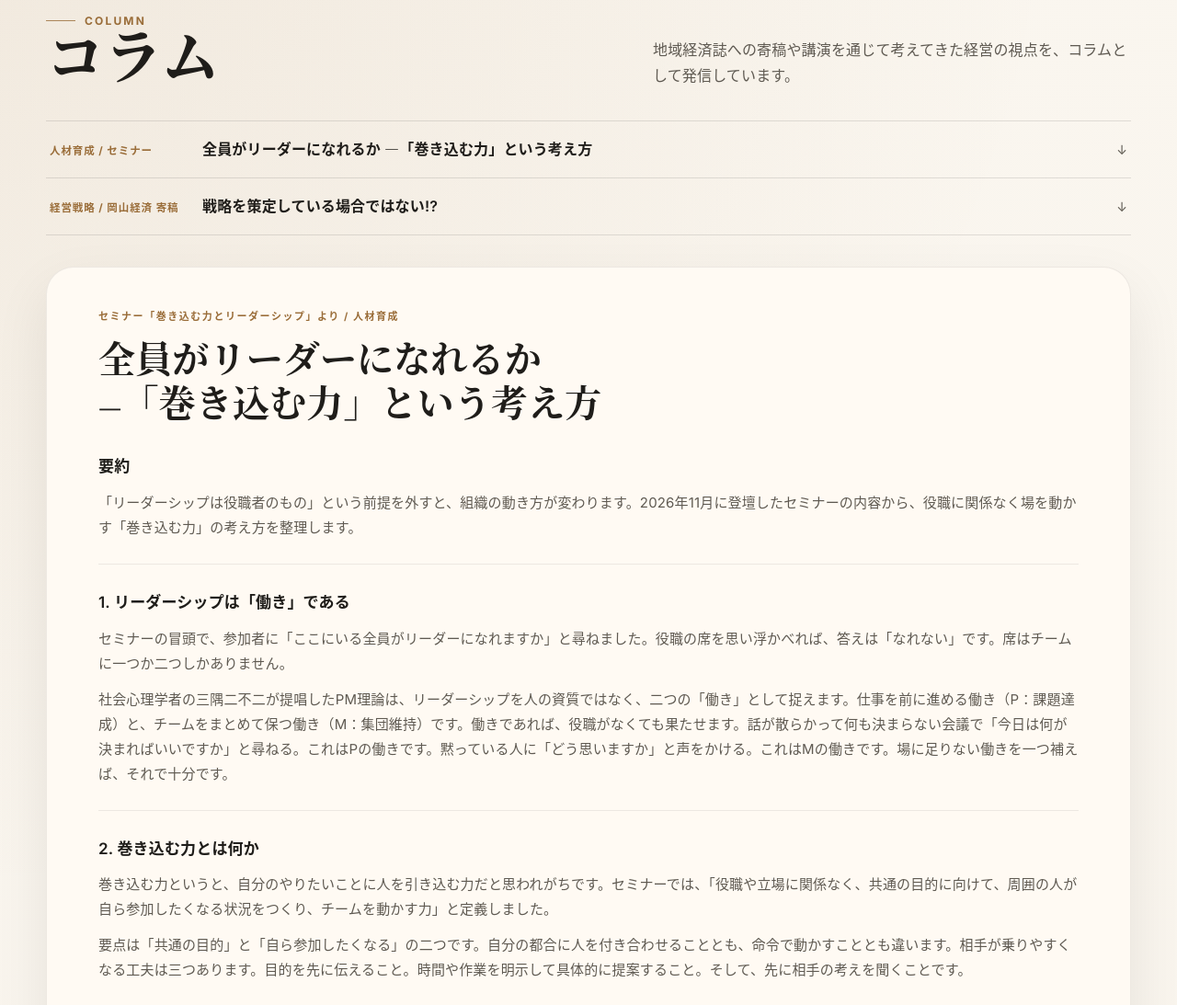
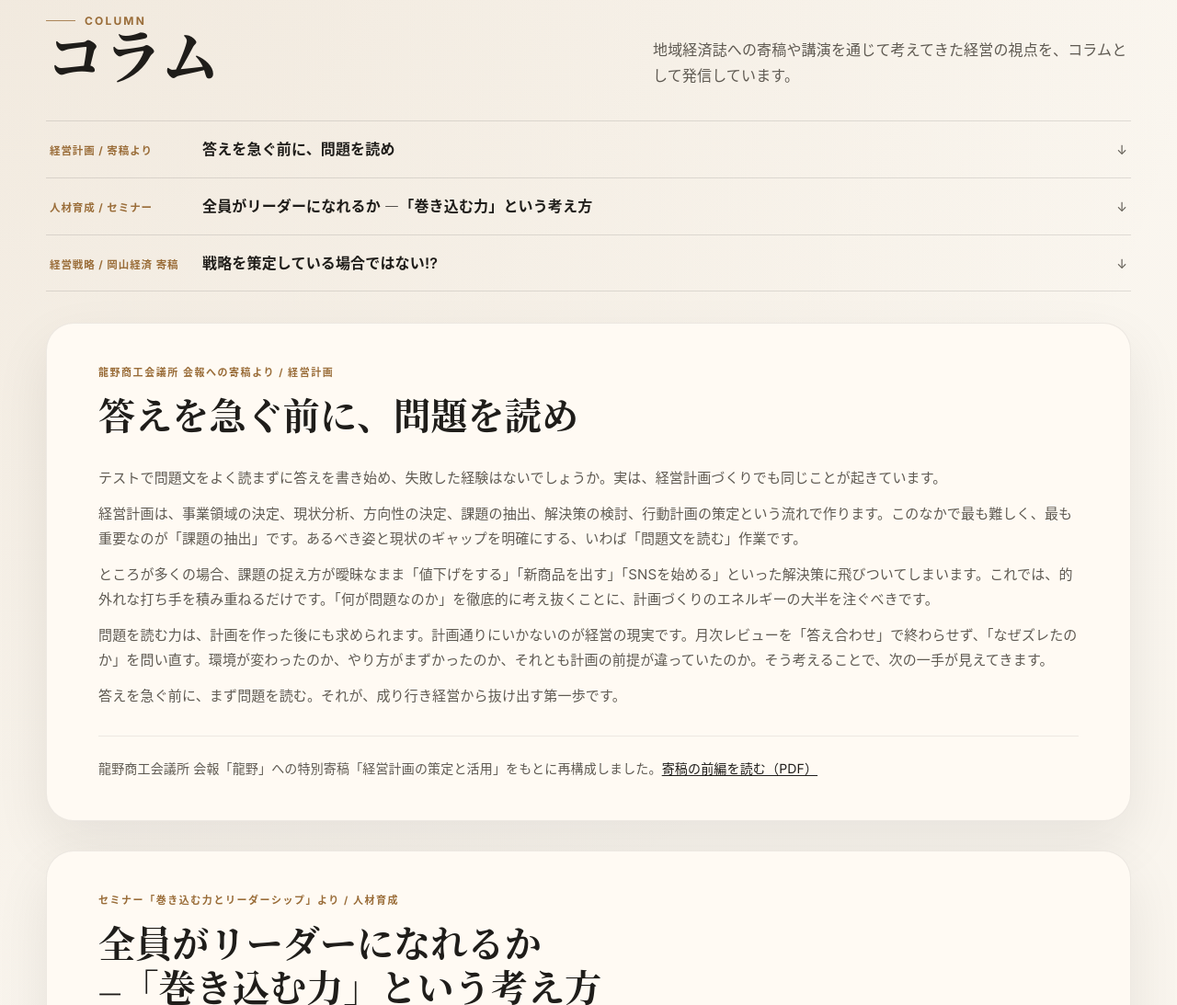
Before and after one commit to damatsucon/damatsuconhp, a plain HTML site: page code_sandbox_light_git_bd143990_1787121911/column.html in a window 1280 px wide. Shown: the part 186-1279 px from the top of the page at 92% size. Drawn offline with nearby package versions, Linux system fonts and the light colour scheme; no server answers.

Commit message:
コラムに「答えを急ぐ前に、問題を読め」を追加
Co-Authored-By: Claude Fable 5.2 <noreply@anthropic.com>
Claude-Session: https://claude.ai/code/session_01Hpg9KHnv3YXtwAfs16nBtY

```diff
--- a/code_sandbox_light_git_bd143990_1787121911/column.html
+++ b/code_sandbox_light_git_bd143990_1787121911/column.html
@@ -433,9 +433,25 @@
         </div>
 
         <nav class="column-index" aria-label="コラム一覧">
+          <a href="#mondai"><span class="cat">経営計画 / 寄稿より</span><span class="ttl">答えを急ぐ前に、問題を読め</span><span class="go" aria-hidden="true">↓</span></a>
           <a href="#makikomi"><span class="cat">人材育成 / セミナー</span><span class="ttl">全員がリーダーになれるか ―「巻き込む力」という考え方</span><span class="go" aria-hidden="true">↓</span></a>
           <a href="#senryaku"><span class="cat">経営戦略 / 岡山経済 寄稿</span><span class="ttl">戦略を策定している場合ではない!?</span><span class="go" aria-hidden="true">↓</span></a>
         </nav>
+
+        <article class="column-article reveal" id="mondai">
+          <span class="meta">龍野商工会議所 会報への寄稿より / 経営計画</span>
+          <h3>答えを急ぐ前に、問題を読め</h3>
+          <div class="column-body">
+            <div class="column-block">
+              <p>テストで問題文をよく読まずに答えを書き始め、失敗した経験はないでしょうか。実は、経営計画づくりでも同じことが起きています。</p>
+              <p>経営計画は、事業領域の決定、現状分析、方向性の決定、課題の抽出、解決策の検討、行動計画の策定という流れで作ります。このなかで最も難しく、最も重要なのが「課題の抽出」です。あるべき姿と現状のギャップを明確にする、いわば「問題文を読む」作業です。</p>
+              <p>ところが多くの場合、課題の捉え方が曖昧なまま「値下げをする」「新商品を出す」「SNSを始める」といった解決策に飛びついてしまいます。これでは、的外れな打ち手を積み重ねるだけです。「何が問題なのか」を徹底的に考え抜くことに、計画づくりのエネルギーの大半を注ぐべきです。</p>
+              <p>問題を読む力は、計画を作った後にも求められます。計画通りにいかないのが経営の現実です。月次レビューを「答え合わせ」で終わらせず、「なぜズレたのか」を問い直す。環境が変わったのか、やり方がまずかったのか、それとも計画の前提が違っていたのか。そう考えることで、次の一手が見えてきます。</p>
+              <p>答えを急ぐ前に、まず問題を読む。それが、成り行き経営から抜け出す第一歩です。</p>
+            </div>
+          </div>
+          <p class="column-note">龍野商工会議所 会報「龍野」への特別寄稿「経営計画の策定と活用」をもとに再構成しました。<a href="pdf/tatsuno-cci-202611-keiei-keikaku-1.pdf" target="_blank" rel="noopener">寄稿の前編を読む（PDF）</a></p>
+        </article>
 
         <article class="column-article reveal" id="makikomi">
           <span class="meta">セミナー「巻き込む力とリーダーシップ」より / 人材育成</span>
```
